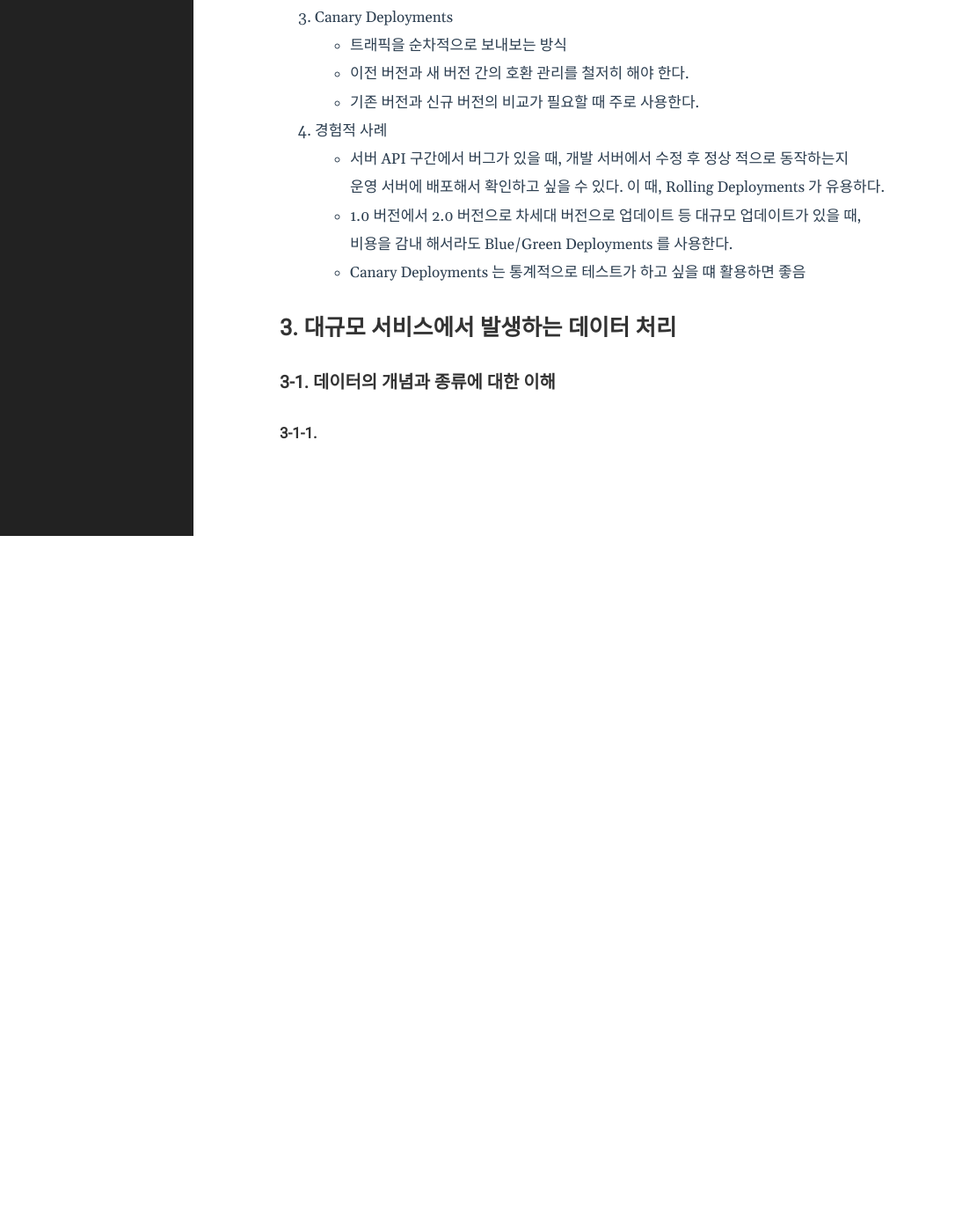
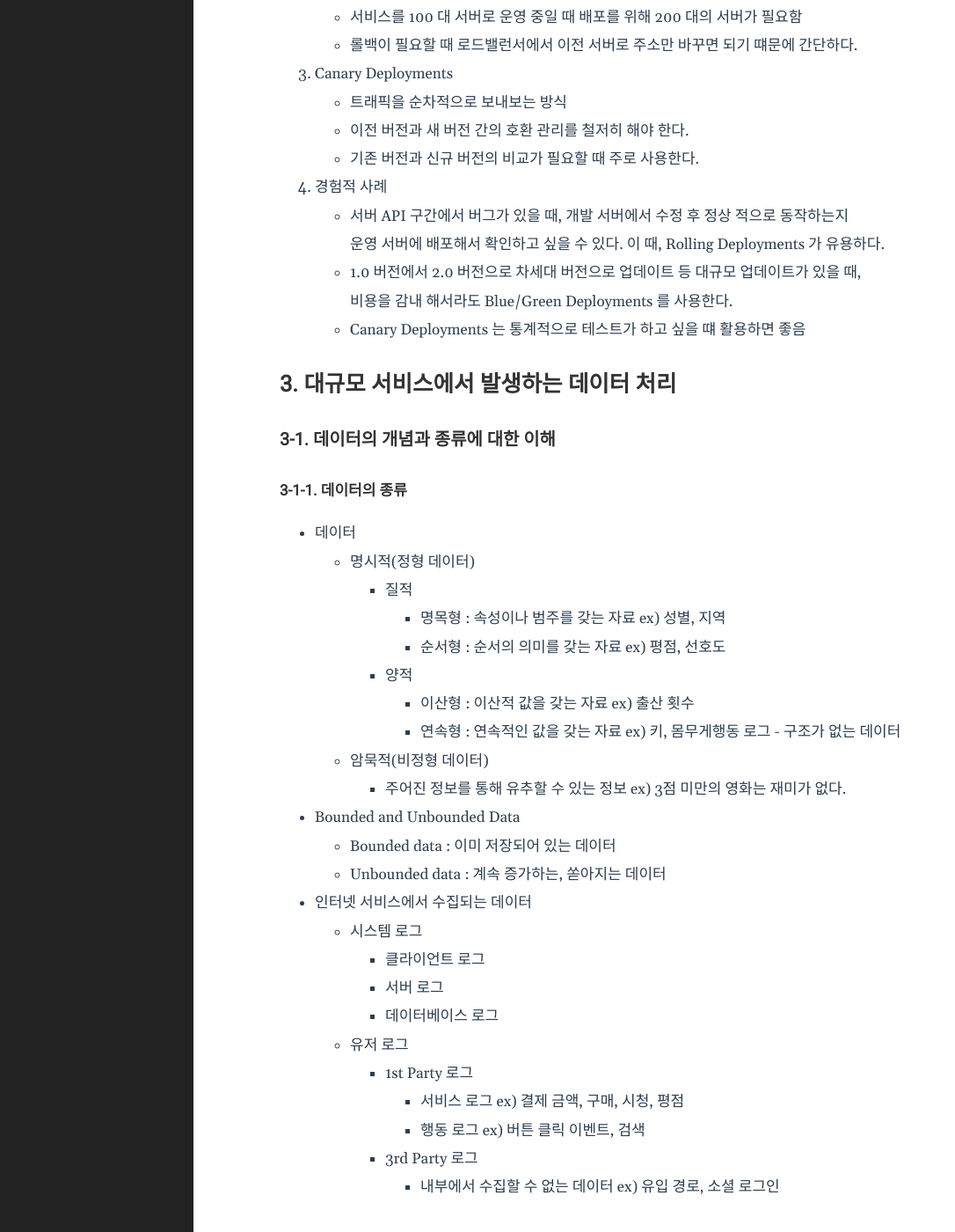
Before and after one commit to 5-SH/5-sh.github.io-deprecated, a Jekyll site: the page built from _posts/2023-03-19-heavy-traffic-service-architencture-and-data-processing-lecture.md, in a window 1280 px wide and 1400 px high, scrolled down 8602 px. Shown: the whole window at 88% size, without its empty margins (0-1086 px from the left). Built offline with Jekyll 4.4.1, drawn with Linux system fonts in a browser that asks for light colours; before the commit the page ends 9211 px from its top, so only the background shows below that; some of the changed text lies outside the part shown.

Commit message:
데이터 종류

```diff
--- a/_posts/2023-03-19-heavy-traffic-service-architencture-and-data-processing-lecture.md
+++ b/_posts/2023-03-19-heavy-traffic-service-architencture-and-data-processing-lecture.md
@@ -400,4 +400,28 @@ yahoo 구조
 
 ### 3-1. 데이터의 개념과 종류에 대한 이해
 
-#### 3-1-1.
+#### 3-1-1. 데이터의 종류
+- 데이터
+  - 명시적(정형 데이터)
+    - 질적
+      - 명목형 : 속성이나 범주를 갖는 자료 ex) 성별, 지역
+      - 순서형 : 순서의 의미를 갖는 자료 ex) 평점, 선호도
+    - 양적
+      - 이산형 : 이산적 값을 갖는 자료 ex) 출산 횟수
+      - 연속형 : 연속적인 값을 갖는 자료 ex) 키, 몸무게행동 로그 - 구조가 없는 데이터
+  - 암묵적(비정형 데이터)
+    - 주어진 정보를 통해 유추할 수 있는 정보 ex) 3점 미만의 영화는 재미가 없다.
+- Bounded and Unbounded Data
+  - Bounded data : 이미 저장되어 있는 데이터
+  - Unbounded data : 계속 증가하는, 쏟아지는 데이터
+- 인터넷 서비스에서 수집되는 데이터
+  - 시스템 로그
+    - 클라이언트 로그
+    - 서버 로그
+    - 데이터베이스 로그
+  - 유저 로그
+    - 1st Party 로그
+      - 서비스 로그 ex) 결제 금액, 구매, 시청, 평점
+      - 행동 로그 ex) 버튼 클릭 이벤트, 검색
+    - 3rd Party 로그
+      - 내부에서 수집할 수 없는 데이터 ex) 유입 경로, 소셜 로그인
```
